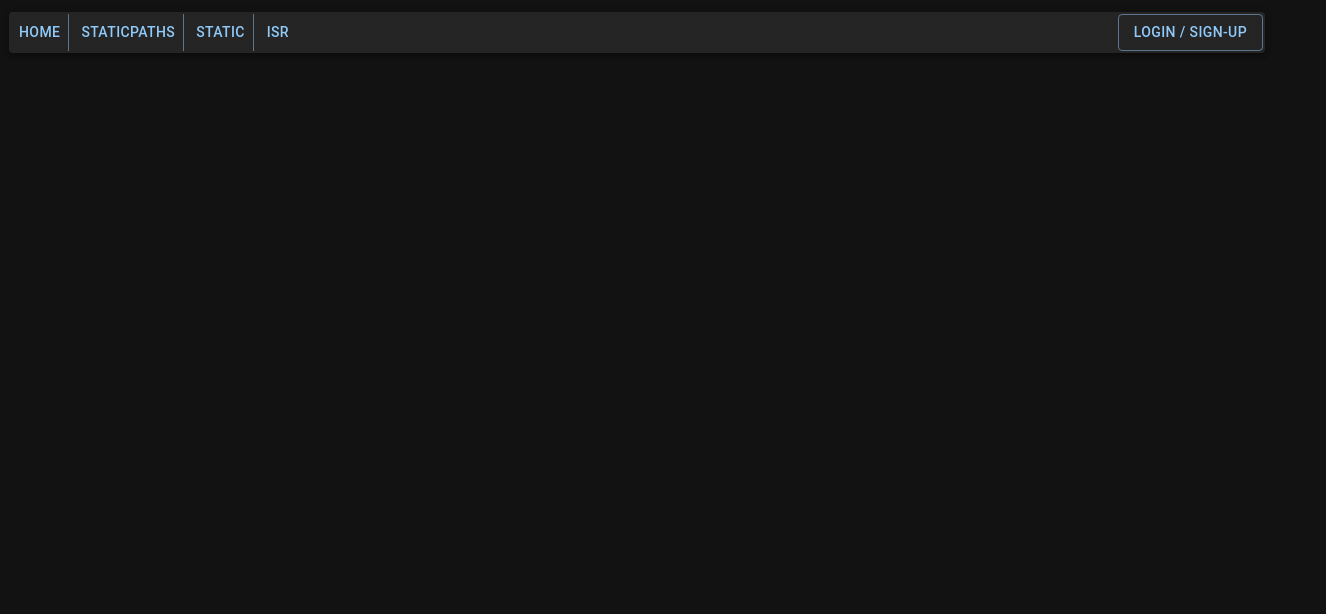
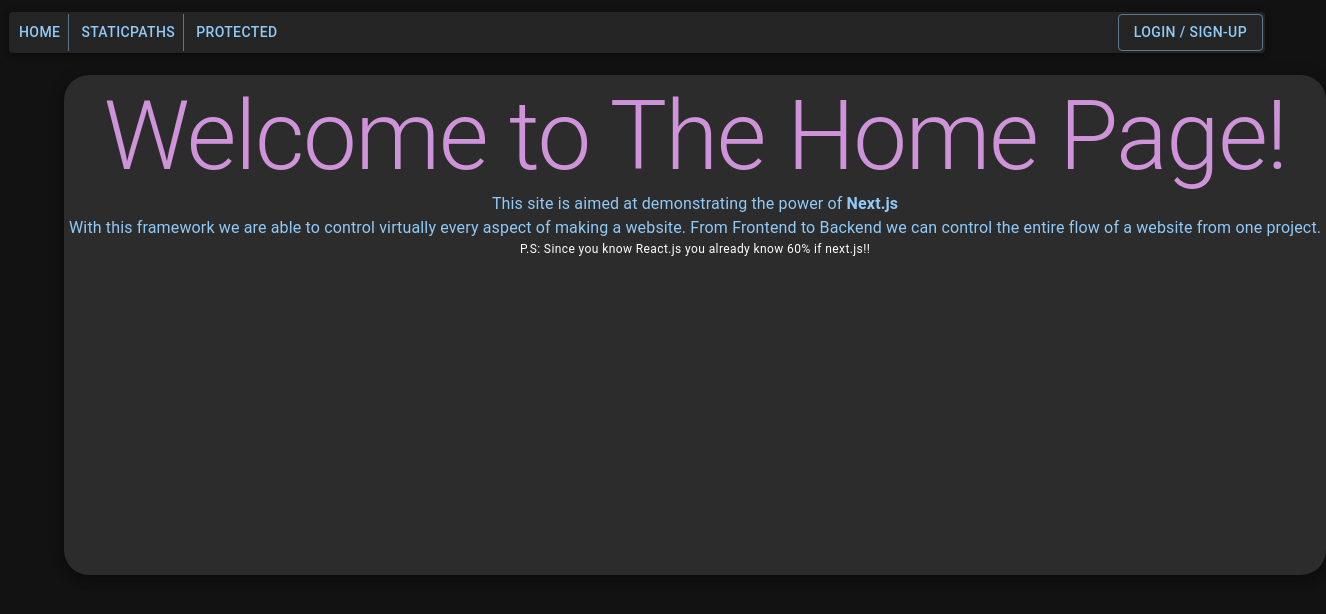
Before and after one commit to spore310/Next.jsExample, a Next.js app: page / in a window 1280 px wide. Shown: the top 614 px of the page, 1326 px wide, since content can reach past the window. Built offline with nearby package versions, Linux system fonts and the light colour scheme; no server answers.

Commit message:
Got rid of unused links and added content to home page

```diff
--- a/components/Nav/navbar.tsx
+++ b/components/Nav/navbar.tsx
@@ -26,8 +26,7 @@ function NavBar() {
             <LinkGroup variant='text' >
                 <MyLink name={'Home'} url={'/'} />
                 <MyLink name={'StaticPaths'} url={'/SSRP'} shouldPreFetch={false} />
-                <MyLink name={'Static'} url={'/SSR'} />
-                <MyLink name={'ISR'} url={'/ISR'} />
+                <MyLink name={'Protected'} url={'/profile'} />
             </LinkGroup>
 
         </GroupBoxMain>
--- a/pages/index.tsx
+++ b/pages/index.tsx
@@ -1,11 +1,30 @@
+import { Stack, Box ,Typography, Paper} from '@mui/material'
 import type { NextPage } from 'next'
+import { alpha, styled } from '@mui/material/styles';
 
-
-const Home: NextPage = () => {
+const Contain = styled(Paper)(({theme})=>({
+  display: 'flex',
+  flexDirection:'column',
+  alignItems:'center',
+  height: 500,
+  width: 'fit-content',
+  top:10,
+  position:'relative',
+  padding:5,
+  borderRadius:25,
+  left:'5%',
+  '&>*':{
+    margin:12
+  }
+}))
+const Home: NextPage = (context) => {
   return (
-    <div>
-
-    </div>
+    <Contain elevation={6}>
+      <Typography variant='h1' color='secondary'>Welcome to The Home Page!</Typography>
+      <Typography variant='body1' color='primary'>This site is aimed at demonstrating the power of <strong>Next.js</strong></Typography>
+      <Typography variant='body1' color='primary'>With this framework we are able to control virtually every aspect of making a website. From Frontend to Backend we can control the entire flow of a website from one project.</Typography>
+      <Typography variant='caption'  >P.S: Since you know React.js you already know 60% if next.js!!</Typography>
+    </Contain>
   )
 }
 
--- a/pages/login.tsx
+++ b/pages/login.tsx
@@ -8,7 +8,7 @@ function Login() {
         height: 'fit-content',
         width:'auto',
         margin:12,
-        border: '1px solid white',
+
         paddingBottom:5,
         display:'flex',
         flexDirection: 'column',
@@ -19,7 +19,7 @@ function Login() {
         }
     }))
     return ( <PageContainer>
-        <div style={{color: 'white'}}><strong>hi</strong></div>
+
         <LoginForm/>
         </PageContainer> );
 }
--- a/pages/profile.tsx
+++ b/pages/profile.tsx
@@ -17,6 +17,7 @@ return (
   <Image
     src={`${dog}`}
     alt="Picture of a dog"
+    quality={100}
     width={250}
     height={250}
   />
```
